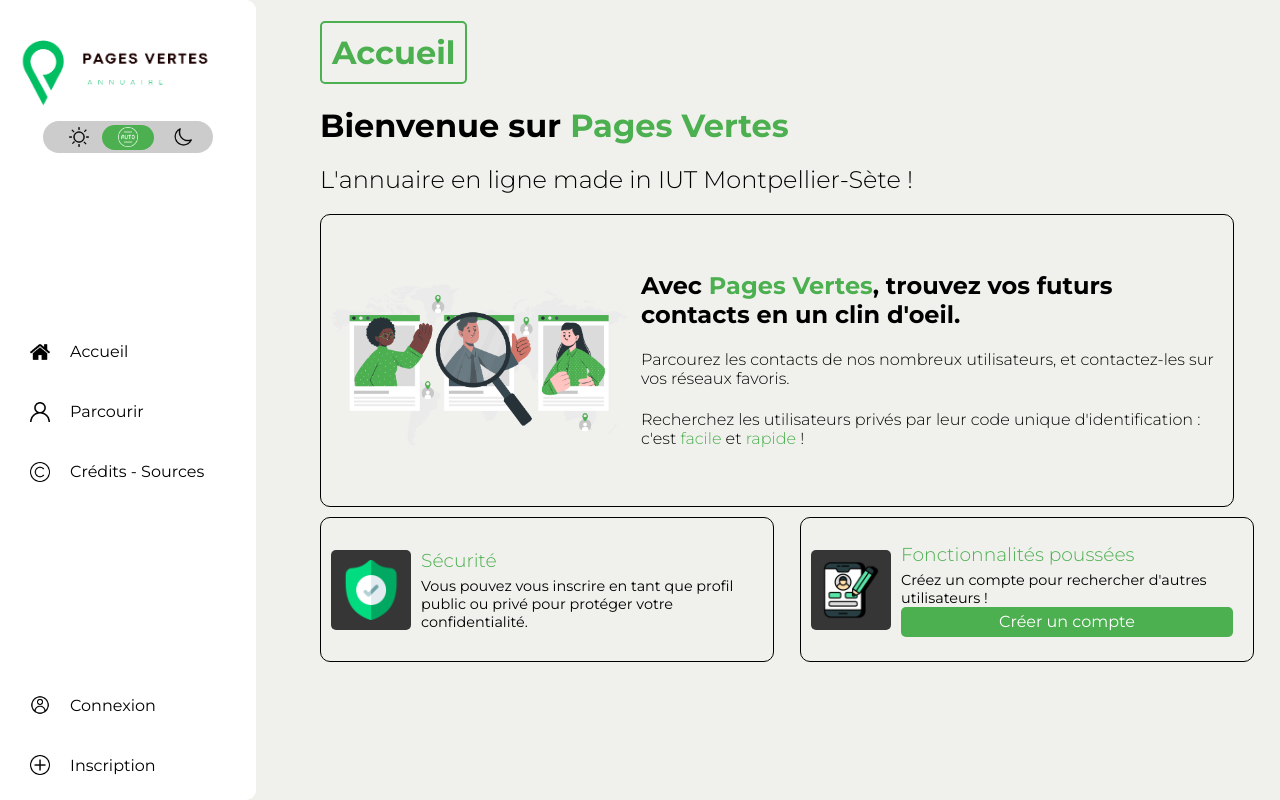
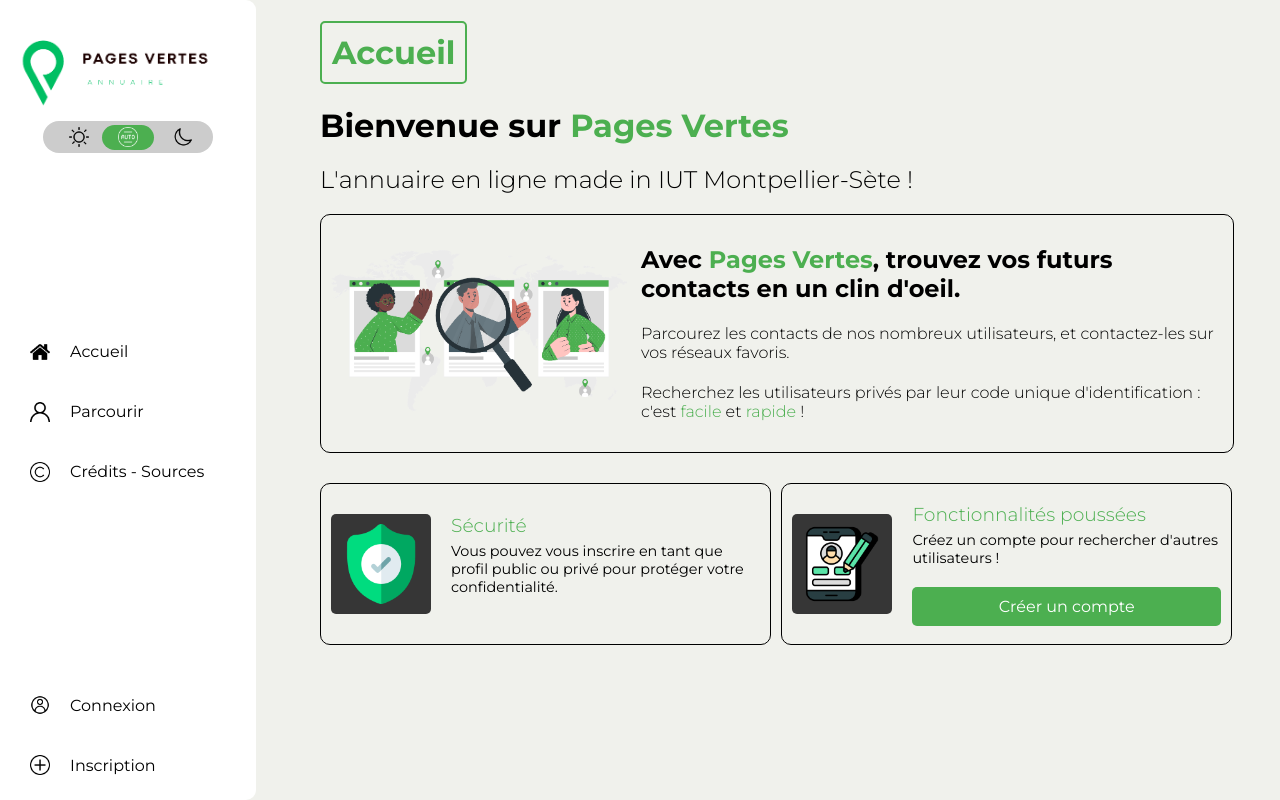
Before and after one commit to th0mate/PagesVertes, a Symfony app: template templates/utilisateurs/accueil.html.twig in a window 1280 px wide. Run offline with Twig, Linux system fonts and the light colour scheme; the template is opened without the code that fills it, so the values that code supplies are empty; some libraries are stand-ins or nearby versions.

Commit message:
feat : page d'accueil terminé sans responsive

```diff
--- a/public/css/accueil.css
+++ b/public/css/accueil.css
@@ -28,12 +28,12 @@
 }
 
 .gridAccueil {
-    display: grid;
-    grid-template-columns: 1fr 1fr;
-    justify-content: center;
+    display: flex;
+    justify-content: space-between;
     align-items: center;
     align-content: center;
-    padding-top: 15px;
+    padding-top: 30px;
+    max-width: 95%;
 
     .gridItem {
         display: flex;
@@ -44,11 +44,11 @@
         padding: 10px;
         border-radius: 10px;
         border: 1px solid black;
-        width: 90%;
-        height: 90%;
+        width: 47%;
+        min-height: 140px;
 
         img {
-            width: 60px;
+            width: 80px;
             padding: 10px;
             border-radius: 5px;
             background-color: #363636;
@@ -57,7 +57,7 @@
         div {
             display: flex;
             flex-direction: column;
-            padding: 10px;
+            padding-left: 20px;
 
             h3 {
                 margin: 0;
@@ -71,7 +71,8 @@
 
 
             .bouton {
-                max-height: 10px;
+                margin-top: 20px;
+                max-height: 20px;
             }
         }
 
--- a/templates/utilisateurs/accueil.html.twig
+++ b/templates/utilisateurs/accueil.html.twig
@@ -37,6 +37,7 @@
             <div>
                 <h3 class="light greenText">Sécurité</h3>
                 <p>Vous pouvez vous inscrire en tant que profil public ou privé pour protéger votre confidentialité.</p>
+                <br>
             </div>
         </div>
 
```
Also changed, not shown: public/img/illuRechercher.png.
